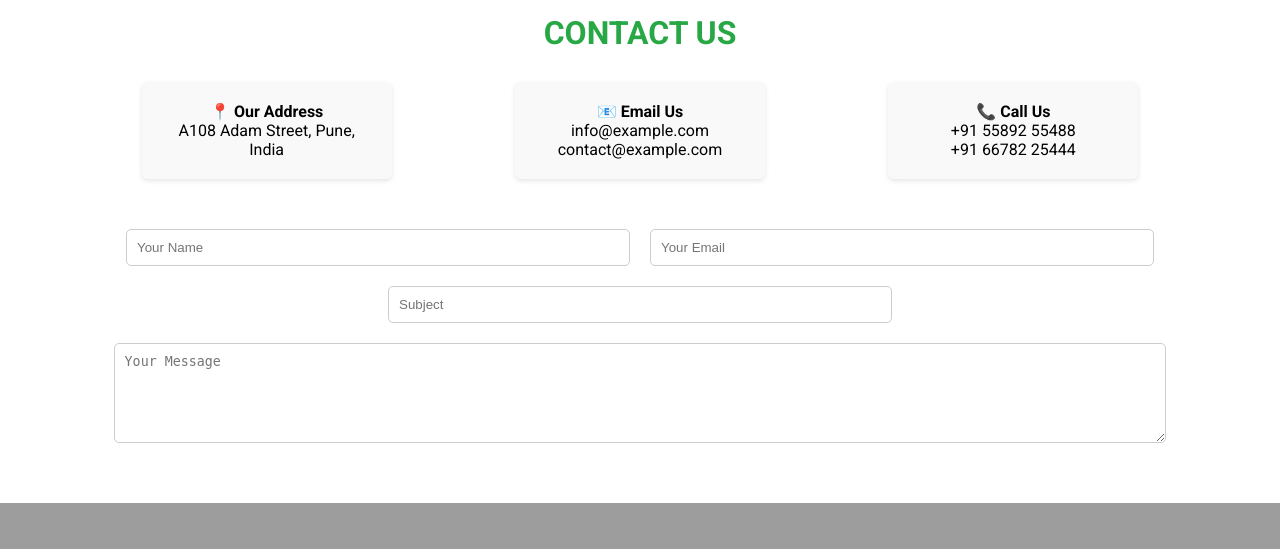
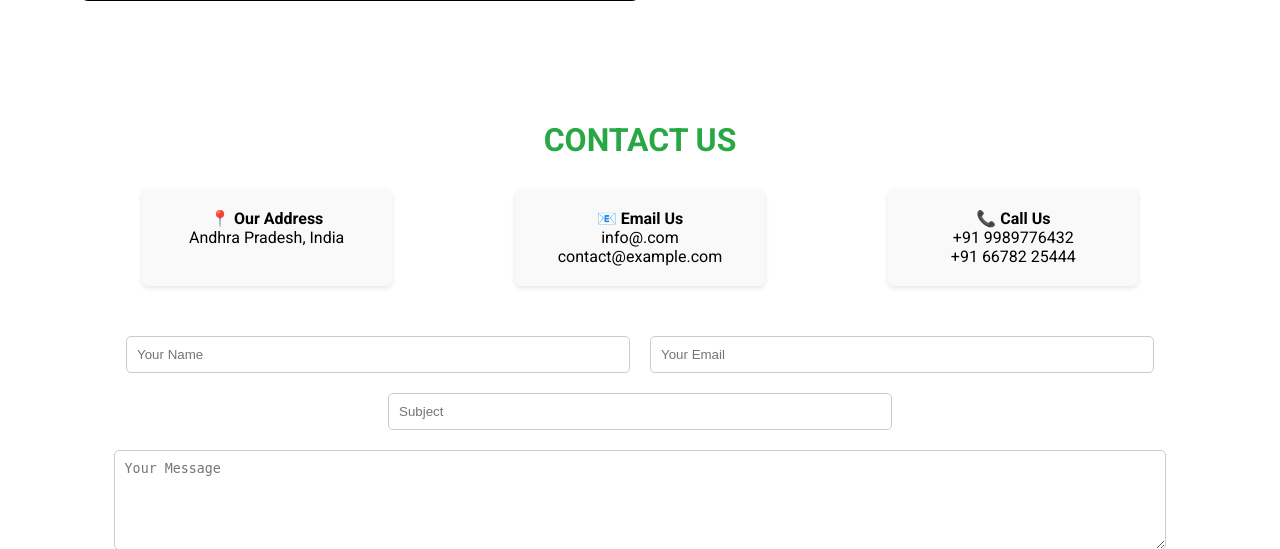
Before and after one commit to tanmayiiii/RicePalette, a Flask app: page / in a window 1280 px wide. Shown: the part 1271-1820 px from the top of the page. Before the commit the page ends 1774 px from the top, so only its background shows below. Run offline with Flask 3, Linux system fonts and the light colour scheme.

Commit message:
Your commit message here

```diff
--- a/GrainPalette/templates/index.html
+++ b/GrainPalette/templates/index.html
@@ -155,7 +155,7 @@
   <!-- About Section -->
   <section>
     <div class="about">
-      <img src="https://i.imgur.com/X1m3uXj.jpg" alt="Rice Field">
+      <img src="static/rice.jpg" alt="Rice Field">
       <div class="about-text">
         <h2>About the Rice Type Classification Model</h2>
         <p>This model is built using Convolutional Neural Networks and trained on labeled images of rice. It classifies rice into 5 types using deep learning.</p>
@@ -173,9 +173,9 @@
   <section class="contact">
     <h2>CONTACT US</h2>
     <div class="contact-boxes">
-      <div class="contact-box"><strong>📍 Our Address</strong><br>A108 Adam Street, Pune, India</div>
-      <div class="contact-box"><strong>📧 Email Us</strong><br>info@example.com<br>contact@example.com</div>
-      <div class="contact-box"><strong>📞 Call Us</strong><br>+91 55892 55488<br>+91 66782 25444</div>
+      <div class="contact-box"><strong>📍 Our Address</strong><br> Andhra Pradesh, India</div>
+      <div class="contact-box"><strong>📧 Email Us</strong><br>info@.com<br>contact@example.com</div>
+      <div class="contact-box"><strong>📞 Call Us</strong><br>+91 9989776432<br>+91 66782 25444</div>
     </div>
     <form>
       <input type="text" placeholder="Your Name" required>
```
Also changed, not shown: GrainPalette/preview/ss1.png (added), GrainPalette/preview/ss2.png (added), GrainPalette/preview/ss3.png (added), GrainPalette/preview/ss4.png (added), GrainPalette/preview/ss5.png (added), GrainPalette/static/rice.jpg (added).
